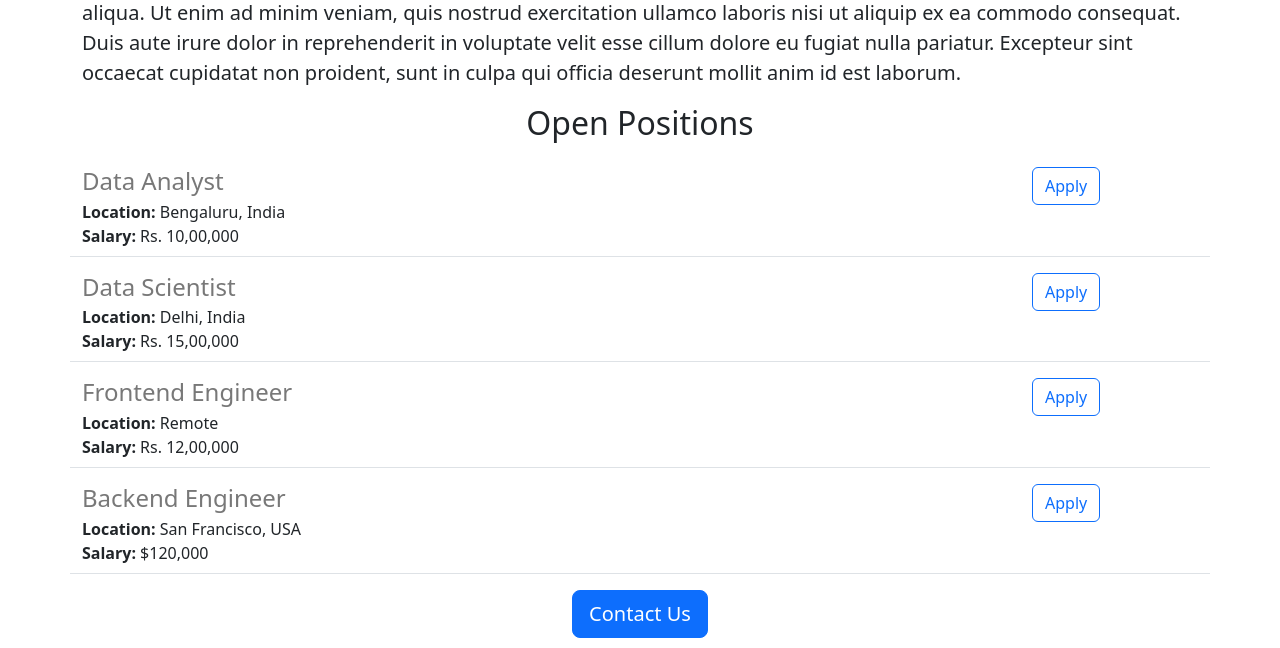
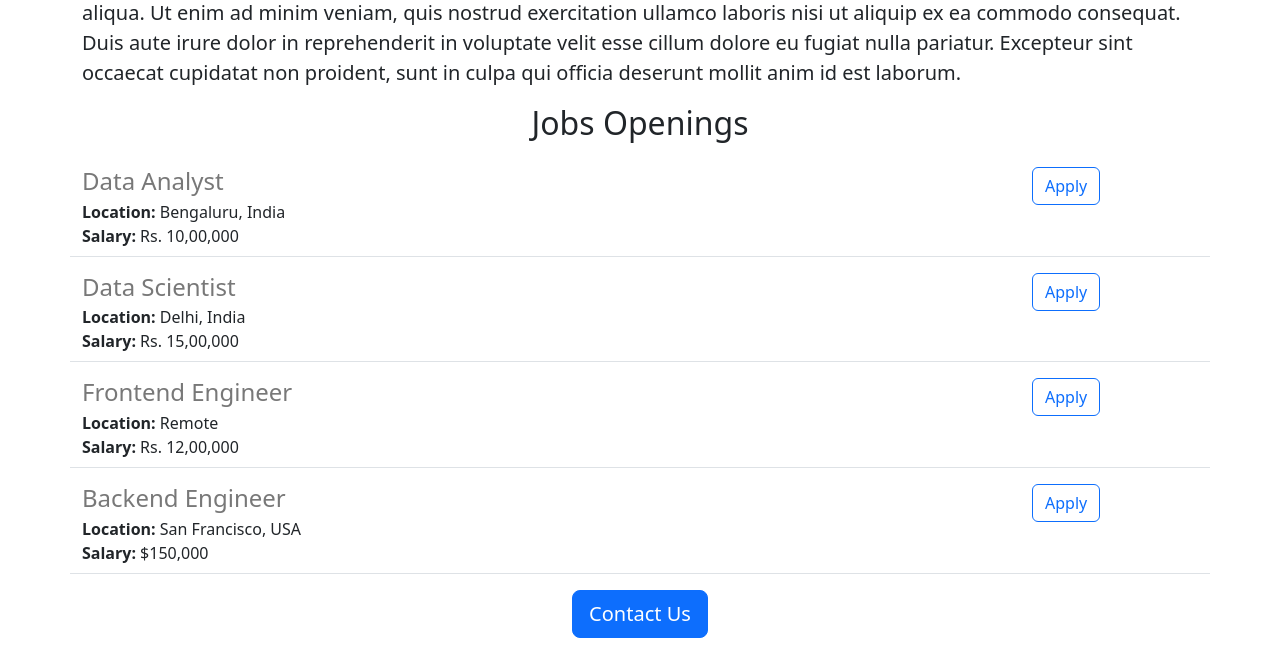
Before and after one commit to Dhanajirao1898/adg-careers-website-v2, a Flask app: page / in a window 1280 px wide. Shown: the part 558-1206 px from the top of the page. Run offline with Flask 3, Linux system fonts and the light colour scheme.

Commit message:
made changes

```diff
--- a/app.py
+++ b/app.py
@@ -21,7 +21,7 @@ JOBS = [{
     'id': 4,
     'title': 'Backend Engineer',
     'location': 'San Francisco, USA',
-    'salary': '$120,000'
+    'salary': '$150,000'
 }]
 
 
--- a/templates/home.html
+++ b/templates/home.html
@@ -28,7 +28,7 @@
       <p class="lead">
         Lorem ipsum dolor sit amet, consectetur adipiscing elit, sed do eiusmod tempor incididunt ut labore et dolore magna aliqua. Ut enim ad minim veniam, quis nostrud exercitation ullamco laboris nisi ut aliquip ex ea commodo consequat. Duis aute irure dolor in reprehenderit in voluptate velit esse cillum dolore eu fugiat nulla pariatur. Excepteur sint occaecat cupidatat non proident, sunt in culpa qui officia deserunt mollit anim id est laborum.
       </p>
-      <h2 class="text-center mt-2 mb-4">Open Positions</h2>
+      <h2 class="text-center mt-2 mb-4">Jobs Openings</h2>
       <div>
         {% for job in jobs %}
           {% include 'jobitem.html' %}
```
